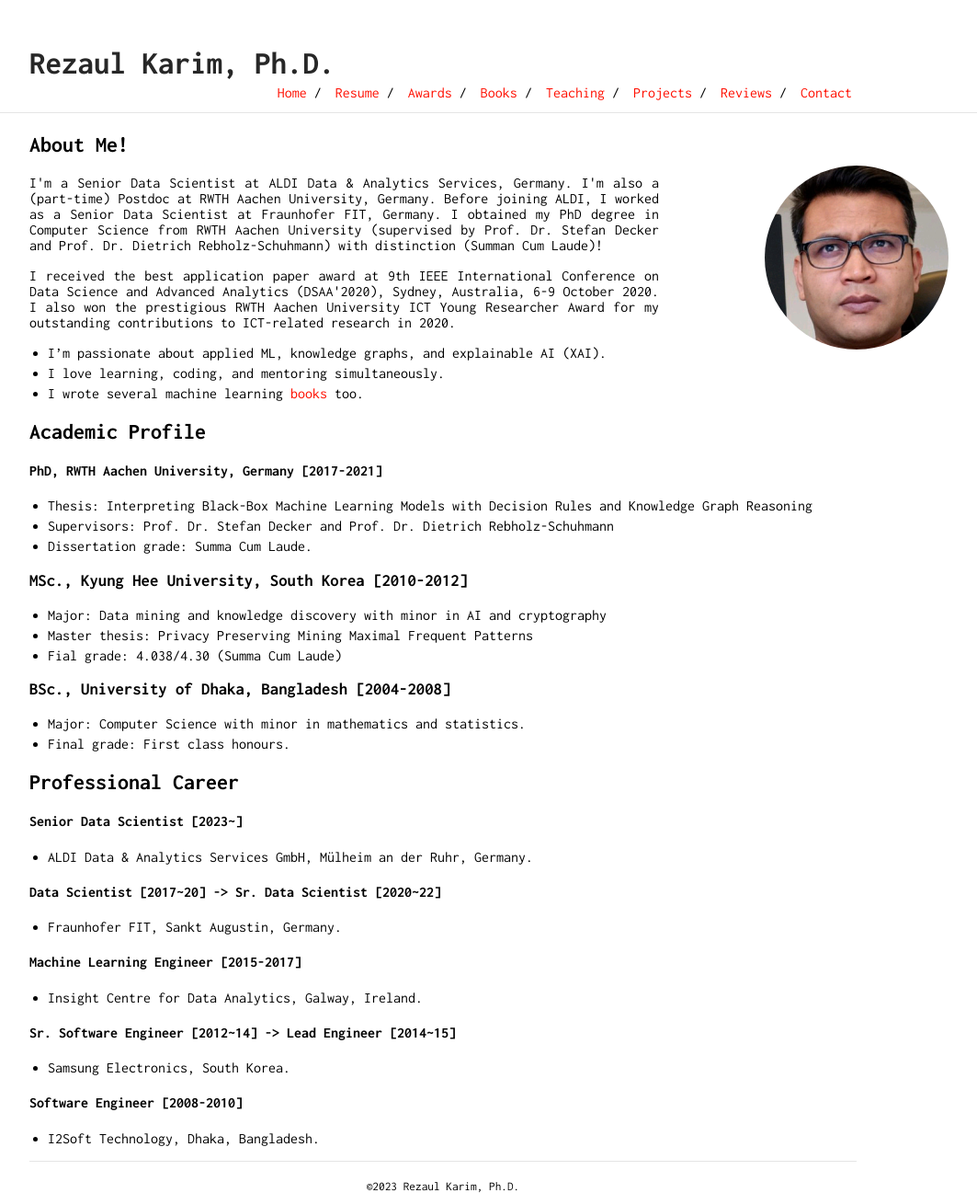
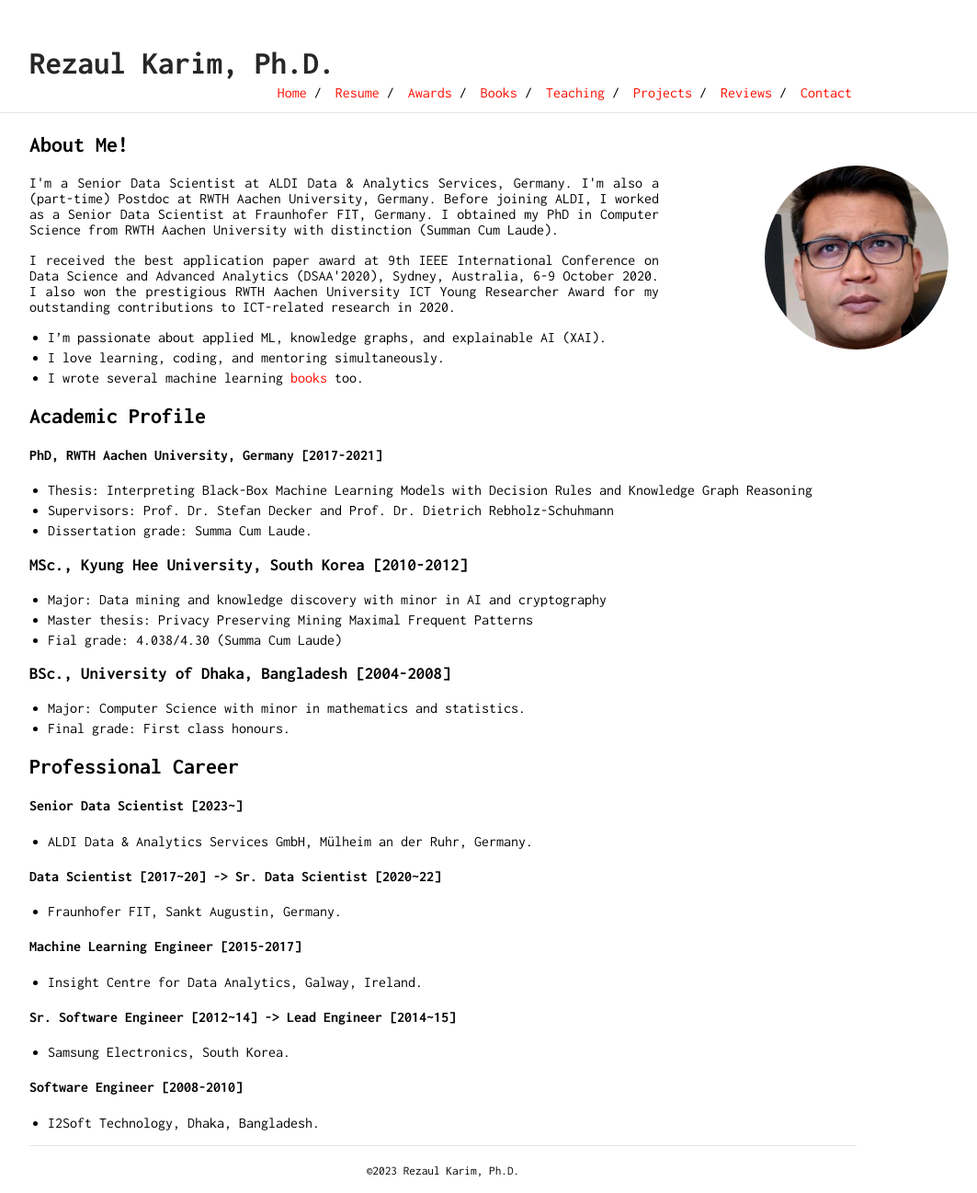
Before and after one commit to rezacsedu/rezacsedu.github.io, a Jekyll site: the page built from index.md, in a window 1280 px wide. Shown: the whole page at 92% size, without its empty margins (158-1221 px from the left). Built offline with Jekyll 4.4.1, drawn with Linux system fonts in a browser that asks for light colours; our own code applies the rules of GitHub Pages for plain Markdown files.

Commit message:
Update index.md

```diff
--- a/index.md
+++ b/index.md
@@ -1,7 +1,7 @@
 ## About Me!
 <img class="profile-picture" src="img/1664312512000.jpg" width="100">
 
-<p style='text-align: justify;'> I'm a Senior Data Scientist at ALDI Data & Analytics Services, Germany. I'm also a (part-time) Postdoc at RWTH Aachen University, Germany. Before joining ALDI, I worked as a Senior Data Scientist at Fraunhofer FIT, Germany. I obtained my PhD degree in Computer Science from RWTH Aachen University (supervised by Prof. Dr. Stefan Decker and Prof. Dr. Dietrich Rebholz-Schuhmann) with distinction (Summan Cum Laude)!</p>
+<p style='text-align: justify;'> I'm a Senior Data Scientist at ALDI Data & Analytics Services, Germany. I'm also a (part-time) Postdoc at RWTH Aachen University, Germany. Before joining ALDI, I worked as a Senior Data Scientist at Fraunhofer FIT, Germany. I obtained my PhD in Computer Science from RWTH Aachen University with distinction (Summan Cum Laude).</p>
 
 <p style='text-align: justify;'> I received the best application paper award at 9th IEEE International Conference on Data Science and Advanced Analytics (DSAA'2020),  Sydney, Australia, 6-9 October 2020. I also won the prestigious RWTH Aachen University ICT Young Researcher Award for my outstanding contributions to ICT-related research in 2020. </p>
 
```
